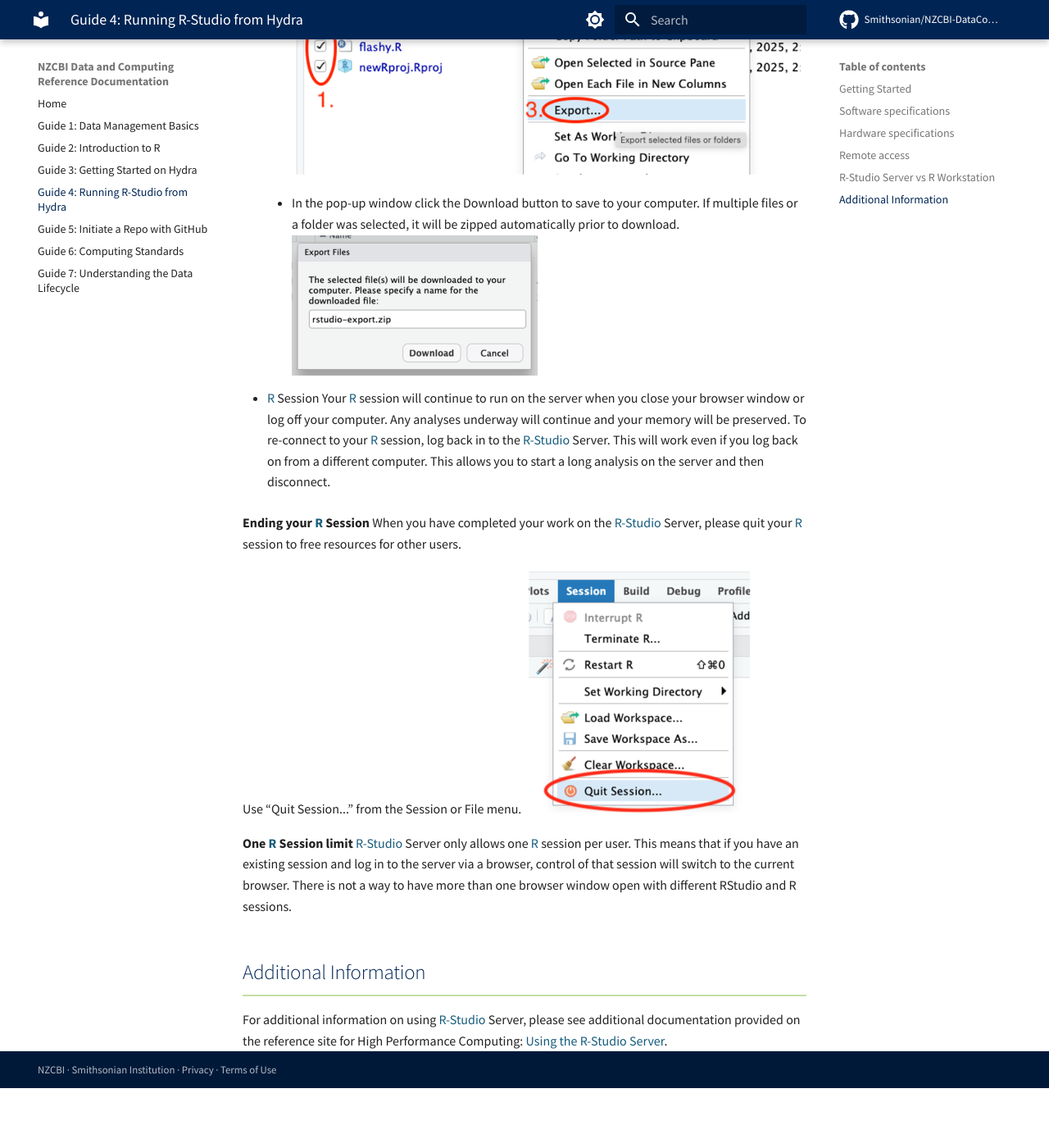
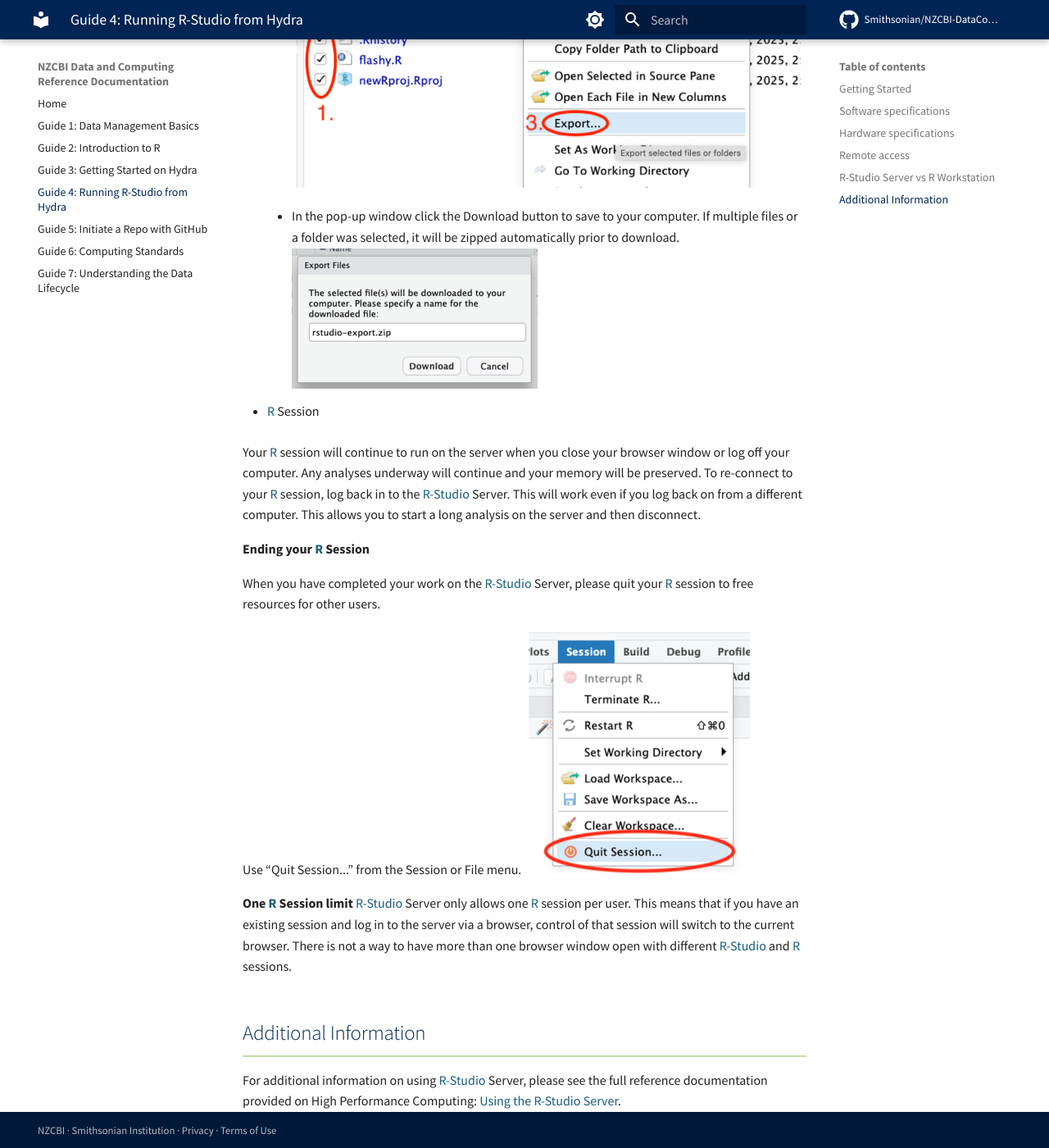
Before and after one commit to Smithsonian/NZCBI-DataComputingDocs, an MkDocs documentation site: the page built from docs/RStudio-Hydra.md, in a window 1280 px wide and 1400 px high, scrolled down 4519 px. Shown: the whole window at 82% size. Built offline with MkDocs 1.6.1 and Material for MkDocs 9.7.7, drawn with Linux system fonts in a browser that asks for light colours; comment, search, counter and statistics services are not loaded; before the commit the page ends 5846 px from its top, so only the background shows below that; some of the changed text lies outside the part shown.

Commit message:
Organization

```diff
--- a/docs/RStudio-Hydra.md
+++ b/docs/RStudio-Hydra.md
@@ -60,6 +60,7 @@
 Using [R-Studio](https://posit.co/download/rstudio-desktop) Server is nearly identical to running the standard workstation version of [R-Studio](https://posit.co/download/rstudio-desktop). However, some key differences exist:
 
 1. File transfer
+
 Your data must be transferred to/from Hydra to work on it - directories in `/home`, `/data`, and `/scratch` are all available on this server. Note: `/store` is not available at this time. The Hydra storage guidance, quotas, and scrubber policies apply to data used through the dedicated [R-Studio](https://posit.co/download/rstudio-desktop) Server.
 
 In addition to the existing file transfer tools for Hydra (see the [file transfer guide](https://confluence.si.edu/spaces/HPC/pages/163152227/Transferring+Files+to+from+Hydra), [quick start guide](https://confluence.si.edu/spaces/HPC/pages/163152218/Quick+Start+Guide), and [Globus](https://smithsonian.github.io/globus-docs/)), [R-Studio](https://posit.co/download/rstudio-desktop) Server has built-in tools for file transfers. These built-in tools are best for small files or quick edits. For large files or large file sets consider other file transfer tools.
@@ -79,17 +80,19 @@
 	![PopUp](assets/Popup.png)
 
 2. [R](https://cran.r-project.org/) Session
+
 Your [R](https://cran.r-project.org/) session will continue to run on the server when you close your browser window or log off your computer. Any analyses underway will continue and your memory will be preserved. To re-connect to your [R](https://cran.r-project.org/) session, log back in to the [R-Studio](https://posit.co/download/rstudio-desktop) Server. This will work even if you log back on from a different computer. This allows you to start a long analysis on the server and then disconnect.
 
 **Ending your [R](https://cran.r-project.org/) Session**
+
 When you have completed your work on the [R-Studio](https://posit.co/download/rstudio-desktop) Server, please quit your [R](https://cran.r-project.org/) session to free resources for other users.
 
 Use “Quit Session...” from the Session or File menu.
 ![Session](assets/Session.png)
 
 **One [R](https://cran.r-project.org/) Session limit**
-[R-Studio](https://posit.co/download/rstudio-desktop) Server only allows one [R](https://cran.r-project.org/) session per user. This means that if you have an existing session and log in to the server via a browser, control of that session will switch to the current browser. There is not a way to have more than one browser window open with different RStudio and R sessions.
+[R-Studio](https://posit.co/download/rstudio-desktop) Server only allows one [R](https://cran.r-project.org/) session per user. This means that if you have an existing session and log in to the server via a browser, control of that session will switch to the current browser. There is not a way to have more than one browser window open with different [R-Studio](https://posit.co/download/rstudio-desktop)  and [R](https://cran.r-project.org/) sessions.
 
 ## Additional Information
 
-For additional information on using [R-Studio](https://posit.co/download/rstudio-desktop) Server, please see additional documentation provided on the reference site for High Performance Computing: [Using the R-Studio Server](https://confluence.si.edu/spaces/HPC/pages/385975502/Using+the+RStudio+Server).
+For additional information on using [R-Studio](https://posit.co/download/rstudio-desktop) Server, please see the full reference documentation provided on High Performance Computing: [Using the R-Studio Server](https://confluence.si.edu/spaces/HPC/pages/385975502/Using+the+RStudio+Server).
```
